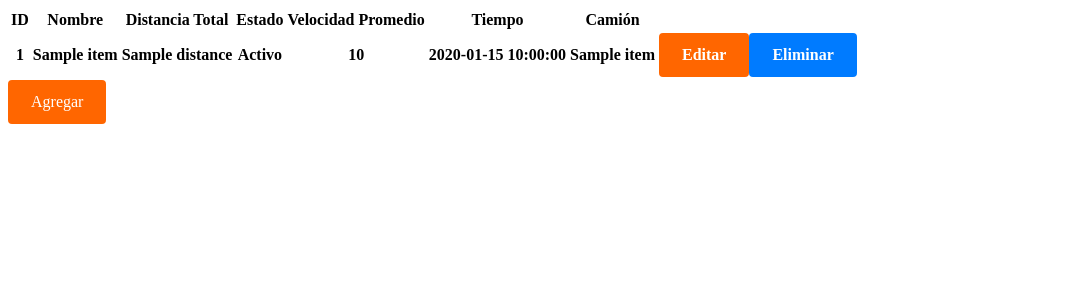
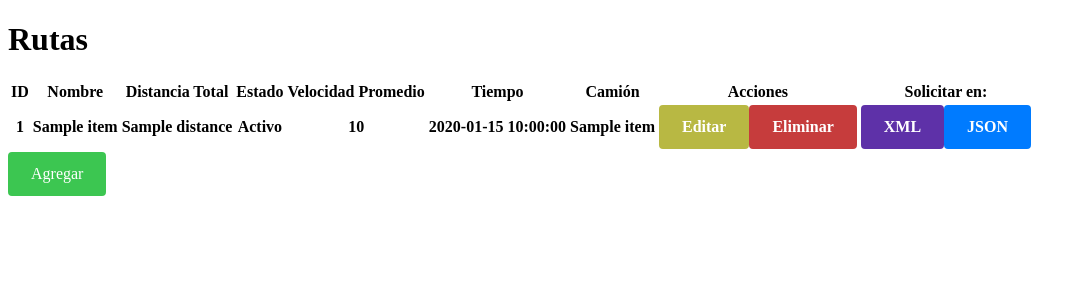
Before and after one commit to edu-flores/jewelry-database, a Flask app: page /routes in a window 1280 px wide. Shown: the top 300 px of the page, without its empty margins (0-1086 px from the left). Run offline with Flask 3, Linux system fonts and the light colour scheme; a database or web service that is not in the repository returns one stand-in record (values such as "Sample title"); data that the repository does not hold is empty.

Commit message:
microservice XML & JSON

```diff
--- a/flask_app/routes.py
+++ b/flask_app/routes.py
@@ -1,5 +1,5 @@
 # Flask
-from flask import request, render_template, redirect, url_for
+from flask import request, render_template, redirect, url_for, Response
 from flask_app import app, mysql
 
 # Misc
@@ -16,12 +16,15 @@ def routes():
     else:
         return render_template("routes.html", data=0, message=request.args.get("msg", ""))
 
+######################################################################## CRUD
+############################################# Cargar formulario para agregar ruta
 @app.route("/route_add_form")
 def route_add_form():
     trucks = requests.post("http://localhost:5003/retrieve_trucks")
     trucks_data = trucks.json()
     return render_template("route_form.html",data=0,trucks=trucks_data)
 
+############################################# Añadir Ruta
 @app.route("/route_add", methods=["POST"])
 def route_add():
     name = request.form.get("name")
@@ -37,6 +40,7 @@ def route_add():
 
     return redirect(url_for("routes"))
 
+############################################# Actualizar Ruta
 @app.route("/route_udpate/<int:id>", methods=["POST"])
 def route_update(id):
     name = request.form.get("name")
@@ -52,6 +56,7 @@ def route_update(id):
 
     return redirect(url_for("routes"))
 
+############################################# Cargar formulario para actualizar ruta
 @app.route("/route_edit/<int:id>")
 def route_edit(id):
     route = requests.post("http://localhost:5003/retrieve_route", json={"id":id})
@@ -64,6 +69,7 @@ def route_edit(id):
     else:
         return render_template("route_form.html",error=1)
 
+############################################# Eliminar Ruta
 @app.route("/route_delete/<int:id>")
 def route_delete(id):
     route = requests.post("http://localhost:5003/delete_route", json={"id":id})
@@ -81,3 +87,19 @@ def route_delete(id):
             return render_template("routes.html",msg="Ocurrio un error y la ruta no pudo ser eliminada")
         else:
             return render_template("routes.html",msg="Ocurrio un error y la ruta no pudo ser eliminada",data=0)
+######################################################################## Fin de CRUD
+
+######################################################################## XML & JSON
+############################################# XML
+@app.route("/routes/xml/<int:id>")
+def xml_route(id):
+    xml = requests.post("http://localhost:5003/retrieve_xml", json={"id":id})
+
+    return Response(xml, content_type="text/xml")
+
+############################################# JSON
+@app.route("/routes/json/<int:id>")
+def json_route(id):
+    json = requests.post("http://localhost:5003/retrieve_json", json={"id":id})
+    return Response(json, content_type="text/json")
+######################################################################## Fin de XML & JSON
--- a/flask_app/templates/routes.html
+++ b/flask_app/templates/routes.html
@@ -7,6 +7,7 @@
     <!--link rel="stylesheet" type="text/css" href="../static/css/sign.css"-->
 </head>
 <body>
+    <h1>Rutas</h1>
     {% if message %}
         <h2>{{ message }}</h2>
     {% endif %}
@@ -21,7 +22,8 @@
             <th class="header">Tiempo</th> <!-- route[5] -->
             <th class="header">Camión</th> <!-- route[6] -->
             <!-- Nombre del camión == route[07] -->
-            <th class="header"></th>
+            <th class="header">Acciones</th>
+            <th class="header">Solicitar en:</th>
         </tr>
         {% for route in routes %}
             <tr class="ruta">
@@ -37,10 +39,11 @@
                 <th class="dato">{{ route["time"] }}</th>
                 <th class="dato">{{ route["truck_name"] }}</th>
                 <th class="dato"><a class="boton editar" href="/route_edit/{{ route['id'] }}">Editar</a><a class="boton eliminar" href="/route_delete/{{ route['id'] }}">Eliminar</a></th>
+                <th class="dato"><a class="boton xml" href="/routes/xml/{{ route['id'] }}">XML</a><a class="boton json" href="/routes/json/{{ route['id'] }}">JSON</a></th>
             </tr>
         {% endfor %}
     </table>
-    <a class="boton editar" href="/route_add_form">Agregar</a>
+    <a class="boton agregar" href="/route_add_form">Agregar</a>
     {% else %}
         <h2>Ocurrio un error, si al recargar la página sigue este mensaje, no hay rutas existentes</h2>
     {% endif %}
@@ -48,6 +51,7 @@
         <h2>{{ msg }}</h2>
     {% endif %}
     <style>
+        /*Estilo general de botones*/
         .boton {
             display: inline-block;
             padding: 10px 20px;
@@ -55,18 +59,44 @@
             text-decoration: none;
             border-radius: 4px;
         }
+        /*Boton editar*/
         .boton.editar {
-            background-color: #ff6600;
-            border: 3px solid #ff6600;
+            background-color: #b8b843;
+            border: 3px solid #b8b843;
         }
         .boton.editar:hover {
-            background-color: #9e3f00;
+            background-color: #707029;
         }
+        /*Boton eliminar*/
         .boton.eliminar {
+            background-color: #c63c3c;
+            border: 3px solid #c63c3c;
+        }
+        .boton.eliminar:hover {
+            background-color: #591c1c;
+        }
+        /*Boton Agregar*/
+        .boton.agregar {
+            background-color: #3cc651;
+            border: 3px solid #3cc651;
+        }
+        .boton.agregar:hover {
+            background-color: #1a5623;
+        }
+        /*Boton XML*/
+        .boton.xml {
+            background-color: #5e31a8;
+            border: 3px solid #5e31a8;
+        }
+        .boton.xml:hover {
+            background-color: #391d66;
+        }
+        /*Coton JSON*/
+        .boton.json {
             background-color: #007bff;
             border: 3px solid #007bff;
         }
-        .boton.eliminar:hover {
+        .boton.json:hover {
             background-color: #004085;
         }
     </style>
```
Also changed, not shown: microservices/routes.py (+64 -1 lines).
